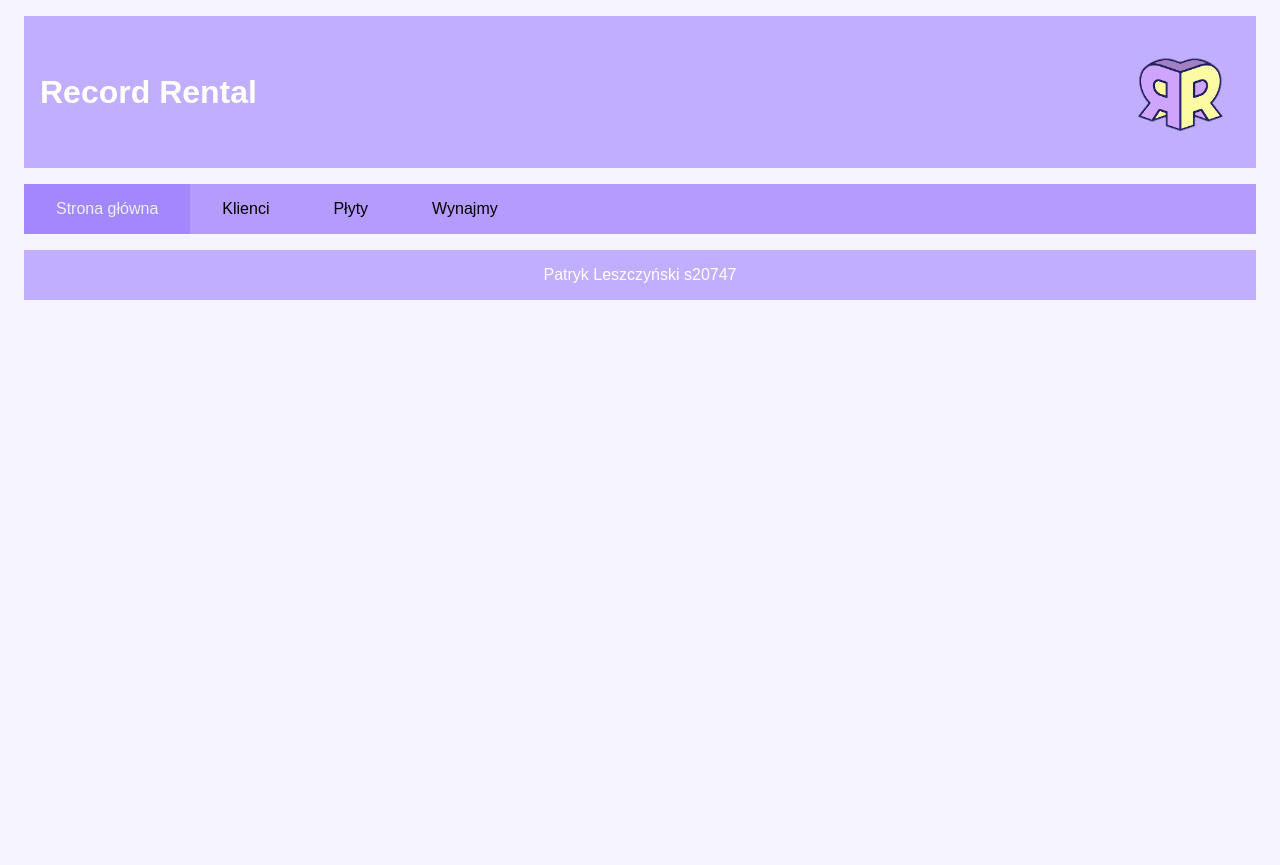
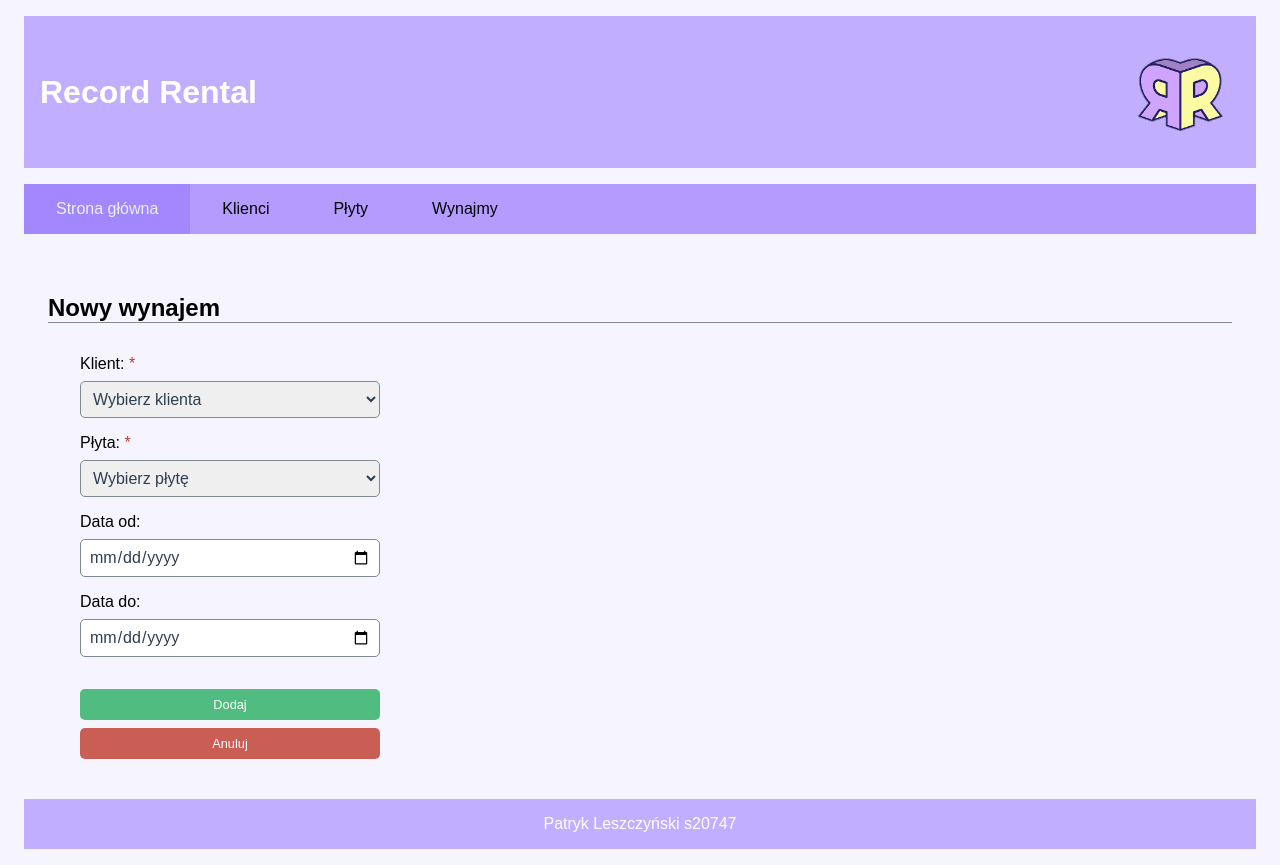
Before and after one commit to ssnickers700/tin-record-rental-spa, a React (Create React App) app in the folder record-rental/: page /rentals/add in a window 1280 px wide. Before the commit the page ends 800 px from the top, so only its background shows below. Built offline with nearby package versions, Linux system fonts and the light colour scheme.

Commit message:
Add rental form component

```diff
--- a/record-rental/src/App.js
+++ b/record-rental/src/App.js
@@ -15,6 +15,7 @@ import RecordDetails from "./components/record/RecordDetails";
 import RecordForm from "./components/record/RecordForm";
 import RentalList from "./components/rental/RentalList";
 import RentalDetails from "./components/rental/RentalDetails";
+import RentalForm from "./components/rental/RentalForm";
 
 function App() {
     return (
@@ -37,6 +38,8 @@ function App() {
 
                     <Route path="/rentals" element={<RentalList />} />
                     <Route path="/rentals/details/:rentalId" element={<RentalDetails />} />
+                    <Route path="/rentals/add" element={<RentalForm />} />
+                    <Route path="/rentals/edit/:rentalId" element={<RentalForm />} />
                 </Routes>
                 <Footer/>
             </div>
--- a/record-rental/src/components/rental/RentalDetails.js
+++ b/record-rental/src/components/rental/RentalDetails.js
@@ -43,15 +43,15 @@ function RentalDetails() {
                 <label htmlFor="startDate">Data od:</label>
                 <input type="date" name="startDate" id="startDate"
                        value={rental.startDate ? getFormattedDate(rental.startDate) : ""}
-                       className="error-input" required disabled/>
+                       required disabled/>
 
                 <label htmlFor="endDate">Data do:</label>
                 <input type="date" name="endDate" id="endDate"
                        value={rental.endDate ? getFormattedDate(rental.endDate) : ""}
-                       className="error-input" disabled/>
+                       disabled/>
 
                 <label htmlFor="price">Cena za dzień:</label>
-                <input type="number" name="price" min="0.00" id="price" value={rental.record.price} className="error-input" disabled
+                <input type="number" name="price" min="0.00" id="price" value={rental.record.price} disabled
                        required/>
 
                 <label htmlFor="email">Email klienta:</label>
--- /dev/null
+++ b/record-rental/src/components/rental/RentalForm.js
@@ -0,0 +1,55 @@
+import React from "react";
+import {Link} from "react-router-dom";
+import {getClientsApiCall} from "../../apiCalls/clientApiCalls";
+import {getRecordsApiCall} from "../../apiCalls/recordApiCalls";
+import {getFormattedDate} from "../../helpers/dateHelper";
+
+class RentalForm extends React.Component{
+    render() {
+        const allClients = getClientsApiCall();
+        const allRecords = getRecordsApiCall();
+
+        return (
+            <main>
+                <h2>Nowy wynajem</h2>
+                <form className="form">
+                    <label htmlFor="client">Klient: <span className="symbol-required">*</span></label>
+                    <select name="client" id="client" required>
+                        <option value>Wybierz klienta</option>
+                        {allClients.map(client =>
+                            (<option key={client._id} value={client._id}
+                                     label={client.firstName + " " + client.lastName}>
+                            </option>)
+                        )}
+                    </select>
+                    <span id="errorClient" className="errors-text"></span>
+
+                    <label htmlFor="record">Płyta: <span className="symbol-required">*</span></label>
+                    <select name="record" id="record" required>
+                        <option value>Wybierz płytę</option>
+                        {allRecords.map(record =>
+                            (<option key={record._id} value={record._id}
+                                     label={record.recordName + " - " + record.artistName}>
+                            </option>)
+                        )}
+                    </select>
+                    <span id="errorRecord" className="errors-text"></span>
+
+                    <label htmlFor="startDate">Data od:</label>
+                    <input type="date" name="startDate" id="startDate" required />
+
+                    <label htmlFor="endDate">Data do:</label>
+                    <input type="date" name="endDate" id="endDate" />
+
+                    <div className="form-buttons">
+                        <p id="errorsSummary" className="errors-text"></p>
+                        <input type="submit" value="Dodaj" className="form-button-submit-add"/>
+                        <Link to="/rentals" className="form-button-cancel">Anuluj</Link>
+                    </div>
+                </form>
+            </main>
+        );
+    }
+}
+
+export default RentalForm
```
